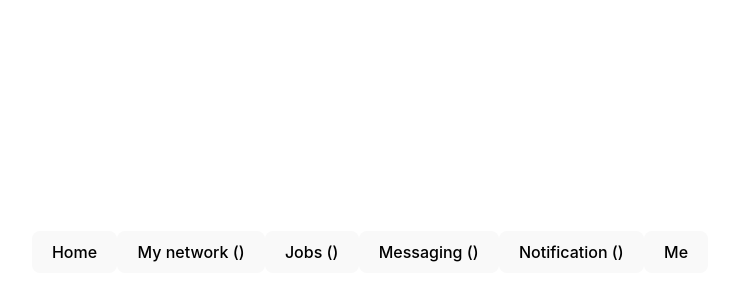
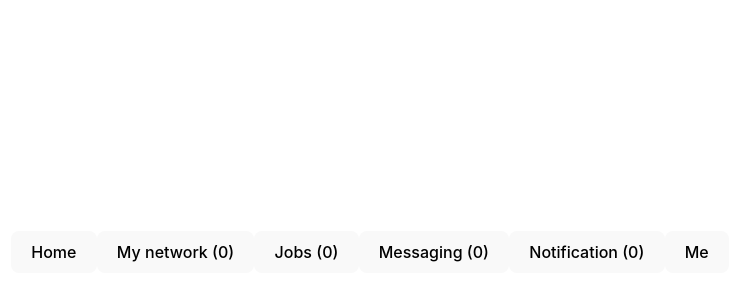
Before and after one commit to tyrex1829/navbar-linkedin, a React (Vite) app: page / in a window 1280 px wide. Shown: the part 148-448 px from the top of the page, without its empty margins (270-1009 px from the left). Built offline with nearby package versions, Linux system fonts and the light colour scheme.

Commit message:
useState logic

```diff
--- a/src/App.jsx
+++ b/src/App.jsx
@@ -2,16 +2,19 @@ import { useState } from "react";
 import "./App.css";
 
 function App() {
-  const [count, setCount] = useState(0);
+  const [networkCount, setNetworkCount] = useState(0);
+  const [jobCount, setJobCount] = useState(0);
+  const [messagingCount, setMessagingCount] = useState(0);
+  const [notificationCount, setNotificationCount] = useState(0);
 
   return (
     <>
       <button>Home</button>
 
-      <button>My network ()</button>
-      <button>Jobs ()</button>
-      <button>Messaging ()</button>
-      <button>Notification ()</button>
+      <button>My network ({networkCount})</button>
+      <button>Jobs ({jobCount})</button>
+      <button>Messaging ({messagingCount})</button>
+      <button>Notification ({notificationCount})</button>
 
       <button>Me</button>
     </>
```
